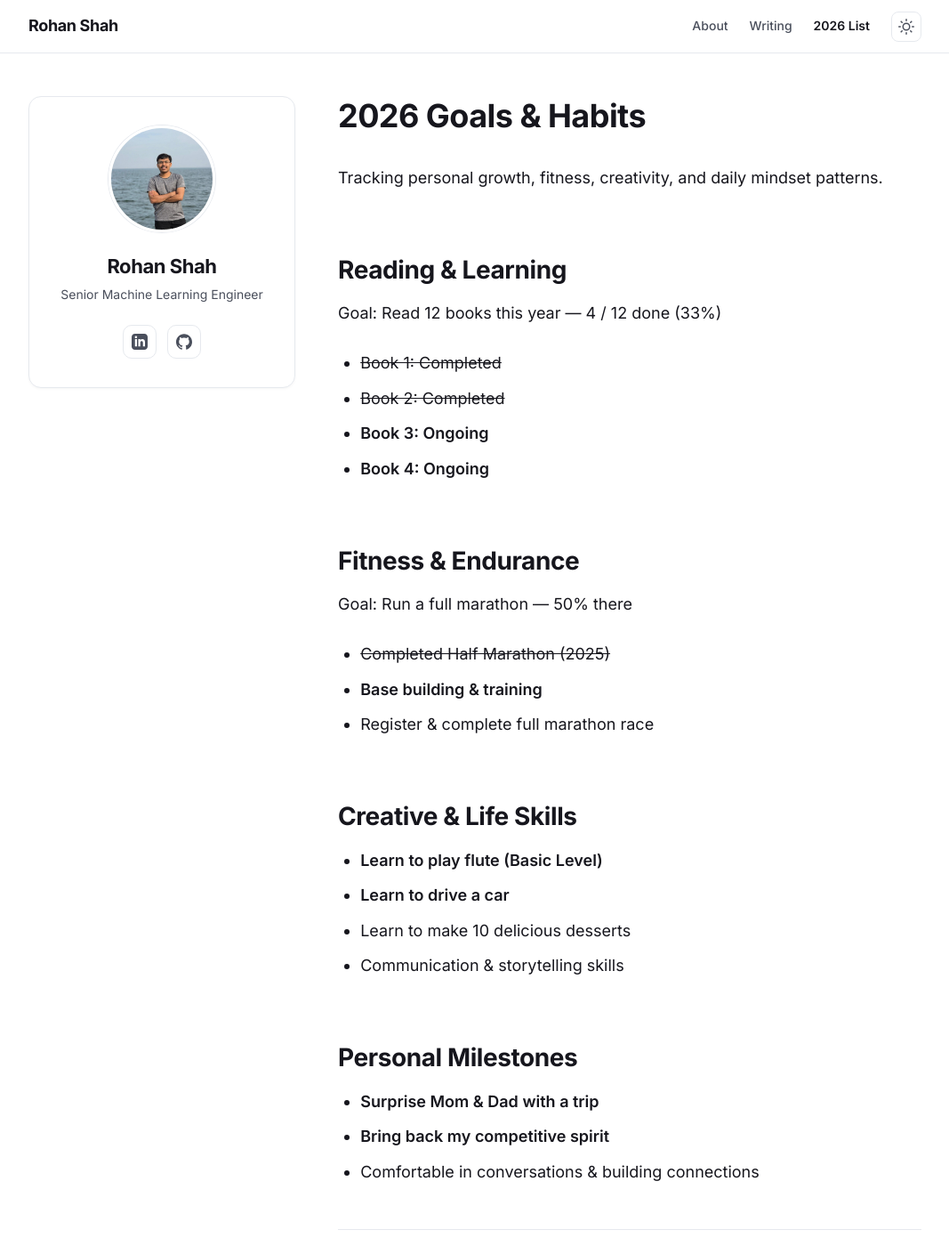
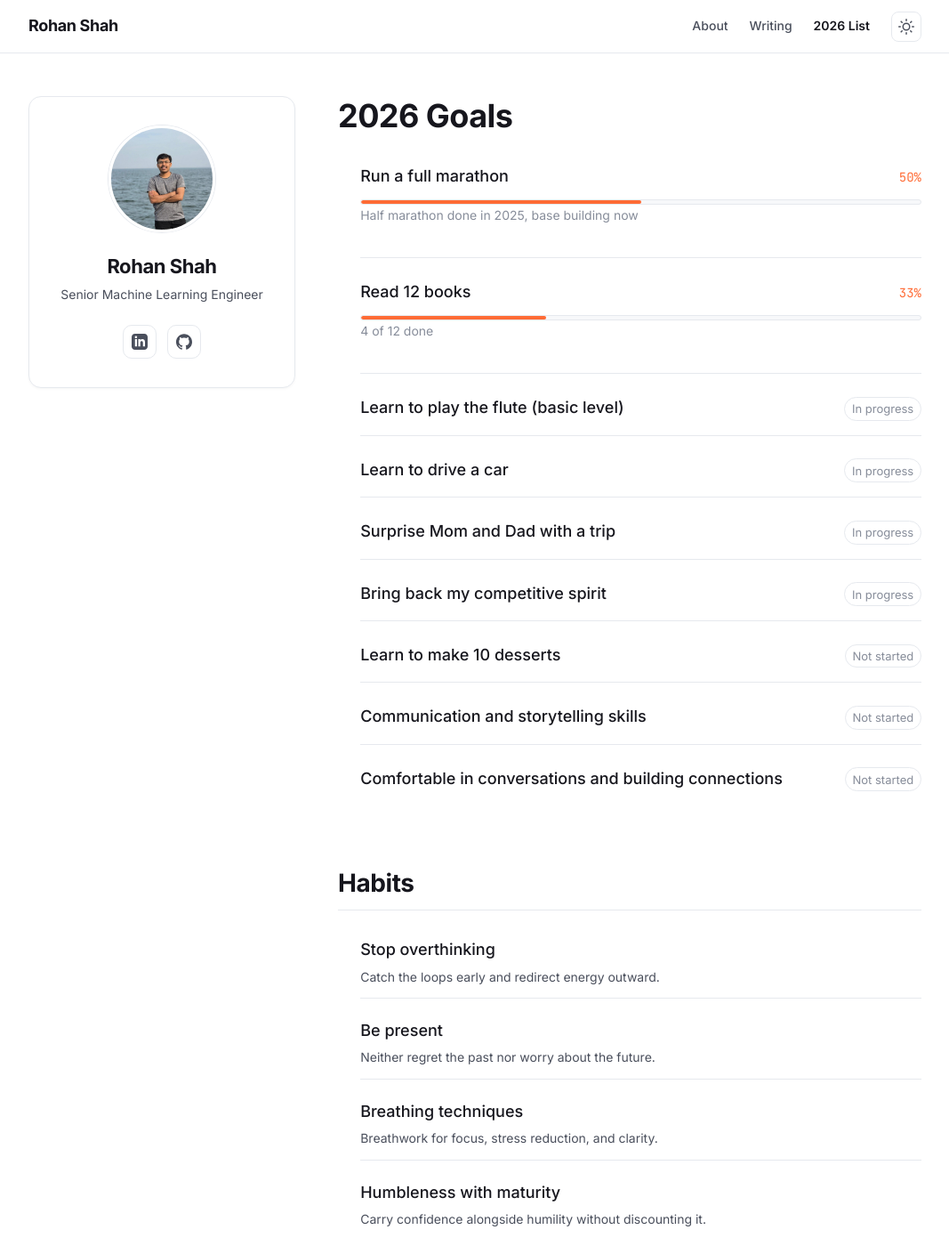
Before and after one commit to rohanshah8/rohanshah8.github.io, a Jekyll site: the page built from list_2026.md, in a window 1280 px wide and 1400 px high. Shown: the whole window at 89% size, without its empty margins (106-1173 px from the left). Built offline with Jekyll 4.4.1, drawn with Linux system fonts in a browser that asks for light colours; some of the changed text lies outside the part shown.

Commit message:
feat: simplify 2026 goals to a flat list with progress
Replaces four prose sections and nested sub-item lists with one flat list
of nine goals, each showing its progress. Data moves to
_data/goals_2026.yml so updating a goal is one number.

Progress values carry over from the previous page: marathon 50%, books
33% (4 of 12). The remaining items had no stated number — they were only
bold or plain — so they show "In progress" or "Not started" rather than a
fabricated percentage. Adding a `percent:` to any of them renders a bar
automatically.

Co-Authored-By: Claude Opus 5 (1M context) <noreply@anthropic.com>

```diff
--- /dev/null
+++ b/_data/goals_2026.yml
@@ -0,0 +1,46 @@
+# Progress values come from the previous version of this page:
+#   - books: "4 / 12 done (33%)"
+#   - marathon: "50% there"
+# Items that were bold (ongoing) or plain (not started) had no number, so they
+# carry a status instead of a fabricated percentage. Add a `percent:` to any of
+# them and a bar appears automatically.
+
+goals:
+  - label: Run a full marathon
+    detail: Half marathon done in 2025, base building now
+    percent: 50
+
+  - label: Read 12 books
+    detail: 4 of 12 done
+    percent: 33
+
+  - label: Learn to play the flute (basic level)
+    status: In progress
+
+  - label: Learn to drive a car
+    status: In progress
+
+  - label: Surprise Mom and Dad with a trip
+    status: In progress
+
+  - label: Bring back my competitive spirit
+    status: In progress
+
+  - label: Learn to make 10 desserts
+    status: Not started
+
+  - label: Communication and storytelling skills
+    status: Not started
+
+  - label: Comfortable in conversations and building connections
+    status: Not started
+
+habits:
+  - name: Stop overthinking
+    note: Catch the loops early and redirect energy outward.
+  - name: Be present
+    note: Neither regret the past nor worry about the future.
+  - name: Breathing techniques
+    note: Breathwork for focus, stress reduction, and clarity.
+  - name: Humbleness with maturity
+    note: Carry confidence alongside humility without discounting it.
--- /dev/null
+++ b/_includes/goals-list.html
@@ -0,0 +1,44 @@
+{%- assign g = site.data.goals_2026 -%}
+
+{% if g.goals %}
+<ul class="goals">
+  {% for item in g.goals %}
+  <li class="goal">
+    <div class="goal__head">
+      <span class="goal__label">{{ item.label }}</span>
+      {% if item.percent %}
+      <span class="goal__pct">{{ item.percent }}%</span>
+      {% else %}
+      <span class="goal__status">{{ item.status }}</span>
+      {% endif %}
+    </div>
+
+    {%- comment -%}
+    A bar only when there is a real number behind it. Items without one show a
+    status instead, rather than implying a measured percentage.
+    {%- endcomment -%}
+    {% if item.percent %}
+    <div class="goal__bar" role="progressbar" aria-valuenow="{{ item.percent }}" aria-valuemin="0" aria-valuemax="100" aria-label="{{ item.label }}">
+      <span class="goal__fill" style="width: {{ item.percent }}%"></span>
+    </div>
+    {% endif %}
+
+    {% if item.detail %}
+    <p class="goal__detail">{{ item.detail }}</p>
+    {% endif %}
+  </li>
+  {% endfor %}
+</ul>
+{% endif %}
+
+{% if g.habits %}
+<h2 class="section-title">Habits</h2>
+<ul class="habits">
+  {% for h in g.habits %}
+  <li class="habit">
+    <span class="habit__name">{{ h.name }}</span>
+    {% if h.note %}<span class="habit__note">{{ h.note }}</span>{% endif %}
+  </li>
+  {% endfor %}
+</ul>
+{% endif %}
--- a/_sass/_components.scss
+++ b/_sass/_components.scss
@@ -153,3 +153,99 @@
   font-size: var(--step--1);
   color: var(--text-secondary);
 }
+
+/* ---- 2026 goals ---- */
+
+.goals {
+  list-style: none;
+  margin: 0 0 var(--space-7);
+  padding: 0;
+  max-width: var(--measure);
+}
+
+.goal {
+  padding-block: var(--space-4);
+  border-bottom: 1px solid var(--border);
+}
+.goal:first-child { padding-top: 0; }
+.goal:last-child { border-bottom: 0; }
+
+.goal__head {
+  display: flex;
+  align-items: baseline;
+  justify-content: space-between;
+  gap: var(--space-4);
+}
+
+.goal__label {
+  font-weight: 500;
+  color: var(--text);
+  line-height: 1.4;
+}
+
+.goal__pct {
+  flex: 0 0 auto;
+  font-family: var(--font-mono);
+  font-size: var(--step--1);
+  color: var(--accent);
+}
+
+.goal__status {
+  flex: 0 0 auto;
+  font-size: 0.8125rem;
+  color: var(--text-muted);
+  border: 1px solid var(--border);
+  border-radius: 999px;
+  padding: 0.1em 0.6em;
+  white-space: nowrap;
+}
+
+.goal__bar {
+  margin-top: var(--space-3);
+  height: 6px;
+  border-radius: 999px;
+  background: var(--bg-subtle);
+  border: 1px solid var(--border);
+  overflow: hidden;
+}
+
+.goal__fill {
+  display: block;
+  height: 100%;
+  border-radius: 999px;
+  background: var(--accent);
+}
+
+.goal__detail {
+  margin: var(--space-2) 0 0;
+  font-size: var(--step--1);
+  color: var(--text-muted);
+}
+
+/* ---- Habits ---- */
+
+.habits {
+  list-style: none;
+  margin: 0;
+  padding: 0;
+  max-width: var(--measure);
+}
+
+.habit {
+  padding-block: var(--space-3);
+  border-bottom: 1px solid var(--border);
+}
+.habit:last-child { border-bottom: 0; }
+
+.habit__name {
+  font-weight: 500;
+  color: var(--text);
+}
+
+.habit__note {
+  display: block;
+  margin-top: var(--space-1);
+  font-size: var(--step--1);
+  color: var(--text-secondary);
+  line-height: 1.6;
+}
--- a/list_2026.md
+++ b/list_2026.md
@@ -1,49 +1,7 @@
 ---
 layout: card
-title: 2026 Goals & Habits
+title: 2026 Goals
 permalink: /list_2026/
 ---
 
-Tracking personal growth, fitness, creativity, and daily mindset patterns.
-
-## Reading & Learning
-
-Goal: Read 12 books this year — 4 / 12 done (33%)
-
-- ~~Book 1: Completed~~
-- ~~Book 2: Completed~~
-- **Book 3: Ongoing**
-- **Book 4: Ongoing**
-
-## Fitness & Endurance
-
-Goal: Run a full marathon — 50% there
-
-- ~~Completed Half Marathon (2025)~~
-- **Base building & training**
-- Register & complete full marathon race
-
-## Creative & Life Skills
-
-- **Learn to play flute (Basic Level)**
-- **Learn to drive a car**
-- Learn to make 10 delicious desserts
-- Communication & storytelling skills
-
-## Personal Milestones
-
-- **Surprise Mom & Dad with a trip**
-- **Bring back my competitive spirit**
-- Comfortable in conversations & building connections
-
----
-
-## Habits & Mindset
-
-**Stop Overthinking** — Catch overthinking loops early and redirect energy outward.
-
-**Be Present** — Do not regret the past or worry about the future. Focus fully on the now.
-
-**Breathing Techniques** — Integrate breathwork for focus, stress reduction, and clarity.
-
-**Humbleness with Maturity** — Become more mature; carry confidence alongside humility without discounting it.
+{% include goals-list.html %}
```
